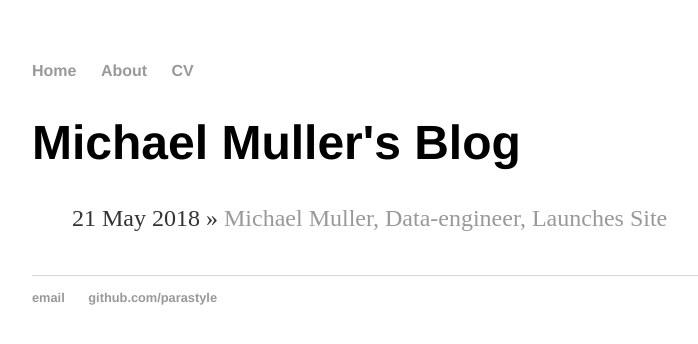
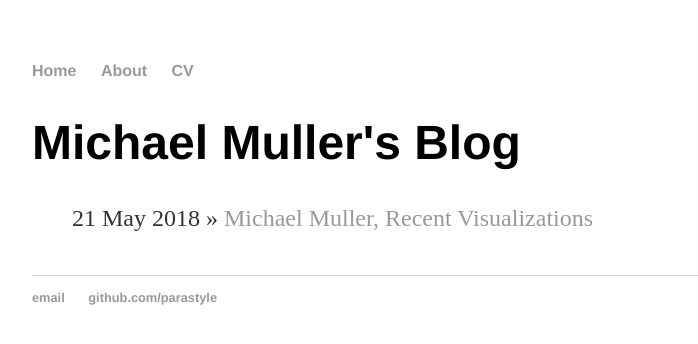
Before and after one commit to parastyle/parastyle.github.io, a Jekyll site: the page built from blog/index.html, in a window 1280 px wide. Shown: the top 344 px of the page, without its empty margins (160-858 px from the left). Built offline with Jekyll 4.4.1, drawn with Linux system fonts in a browser that asks for light colours; part of the change alters nothing that is shown.

Commit message:
Update 2018-05-21-Data-Viz-Presentation.md

```diff
--- a/_posts/2018-05-21-Data-Viz-Presentation.md
+++ b/_posts/2018-05-21-Data-Viz-Presentation.md
@@ -1,6 +1,6 @@
 ---
 layout: post
-title: "Michael Muller, Data-engineer, Launches Site"
+title: "Michael Muller, Recent Visualizations"
 date: 2018-05-21
 ---
 
@@ -10,19 +10,19 @@ date: 2018-05-21
         scrolling="no" seamless="seamless"
         frameBorder="0"
         align="center"></iframe>
-<h1>Google visuals | Hosted on Shiny</h1>
+<h1>D3 Plotly visuals | Hosted on Plotly</h1>
 <iframe src="https://plot.ly/~parastyle/4.embed"
         height="500" width="100%"
         scrolling="no" seamless="seamless"
         frameBorder="0"
         align="center"></iframe>
-<h1>Google visuals | Hosted on Shiny</h1>
+<h1>Google visuals | Hosted on Heroku</h1>
 <iframe src="https://data-viz-dash-app-pres.herokuapp.com/"
         height="500" width="40%"
         scrolling="no" seamless="seamless"
         frameBorder="0"
         align="center"></iframe>
-<h1>Google visuals | Hosted on Shiny</h1>
+<h1>Dash/Flask framework visuals | Hosted on Heroku</h1>
 <iframe src="https://line-graph-app.herokuapp.com/"
         height="500" width="40%"
         scrolling="no" seamless="seamless"
```
